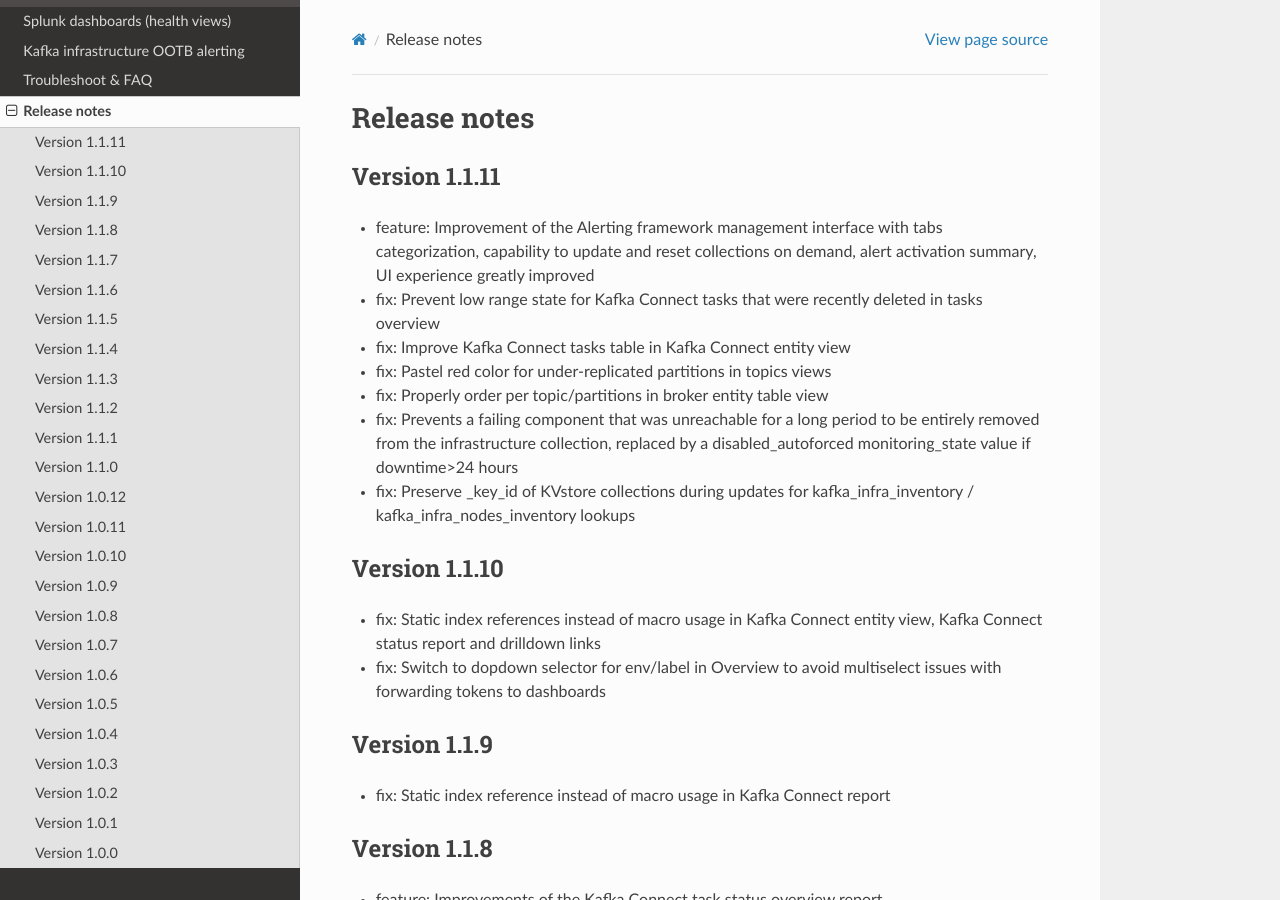
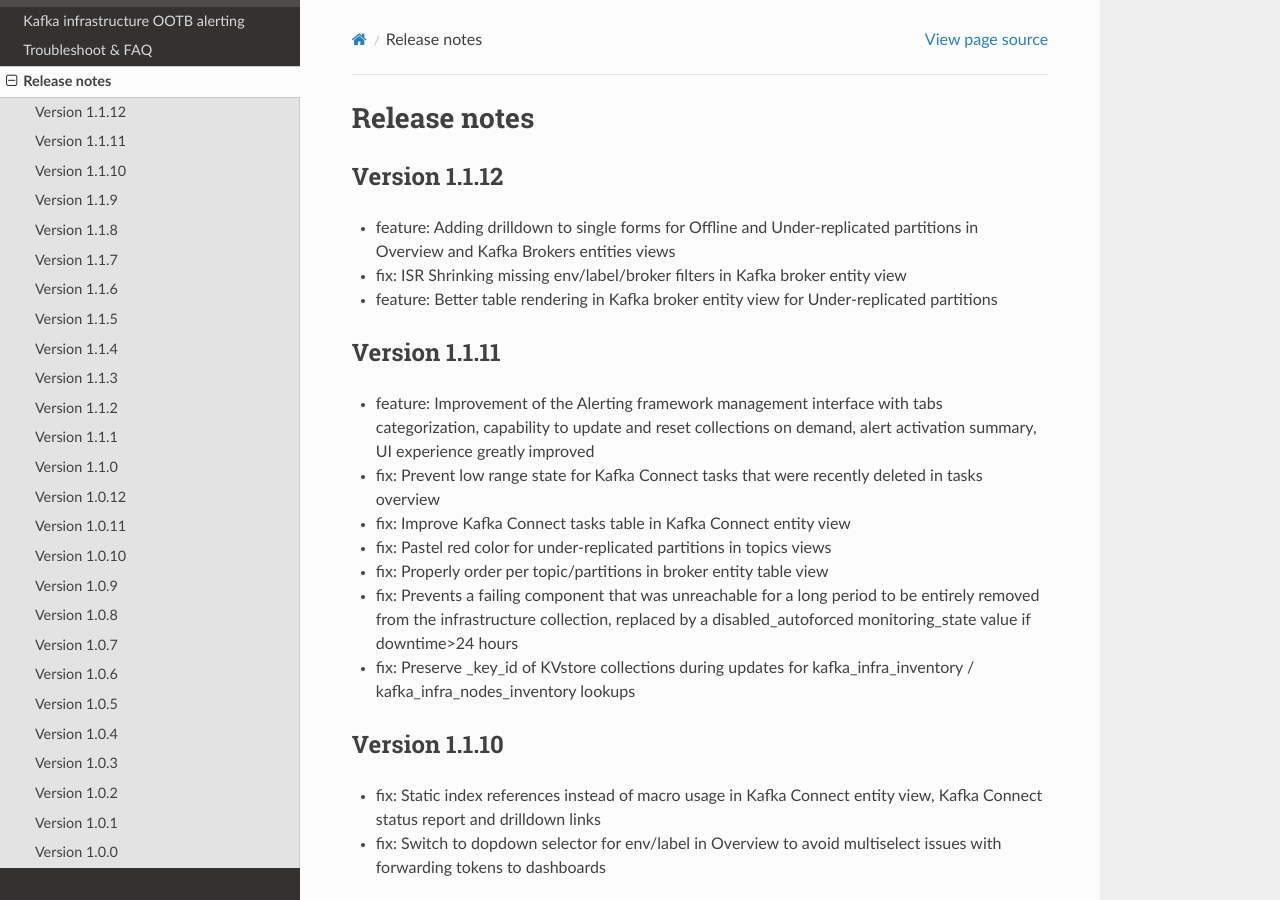
Before and after one commit to guilhemmarchand/telegraf-kafka, a Sphinx documentation site: the page built from docs/releasenotes.rst, in a window 1280 px wide and 900 px high. Built offline with Sphinx 7.4.7 and the Read the Docs theme 2.0.0, drawn with Linux system fonts in a browser that asks for light colours.

Commit message:
Version 1.1.12
- feature: Adding drilldown to single forms for Offline and Under-replicated partitions in Overview and Kafka Brokers entities views
- fix: ISR Shrinking missing env/label/broker filters in Kafka broker entity view
- feature: Better table rendering in Kafka broker entity view for Under-replicated partitions

```diff
--- a/docs/releasenotes.rst
+++ b/docs/releasenotes.rst
@@ -1,5 +1,12 @@
 Release notes
 #############
+
+Version 1.1.12
+==============
+
+- feature: Adding drilldown to single forms for Offline and Under-replicated partitions in Overview and Kafka Brokers entities views
+- fix: ISR Shrinking missing env/label/broker filters in Kafka broker entity view
+- feature: Better table rendering in Kafka broker entity view for Under-replicated partitions
 
 Version 1.1.11
 ==============
```
Also changed, not shown: 5 other files.
